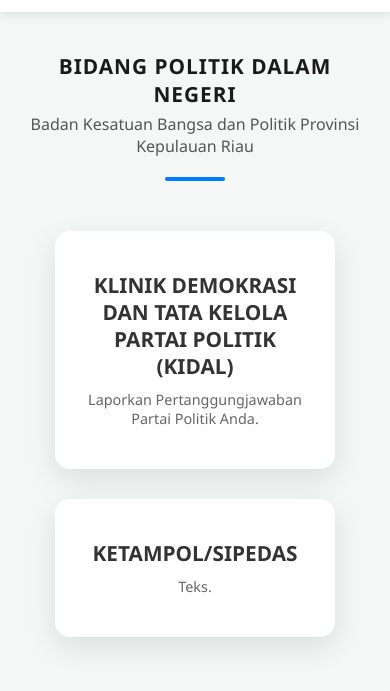
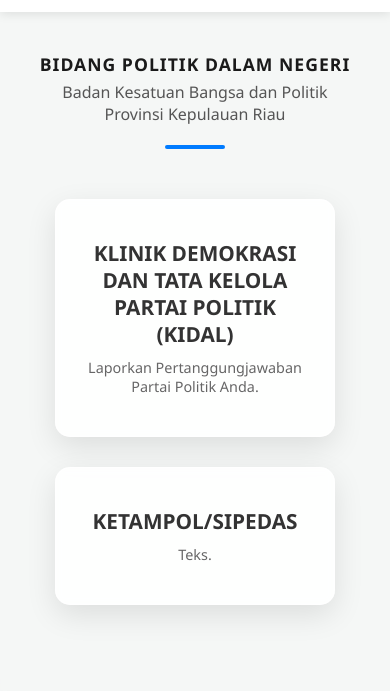
Before and after one commit to bidpoldagrikepri/poldagri-kepri, a plain HTML site: page index.html in a window 390 px wide. Shown: the part 68-759 px from the top of the page. Drawn offline with Linux system fonts and the light colour scheme.

Commit message:
index.html

```diff
--- a/index.html
+++ b/index.html
@@ -53,7 +53,7 @@
         }
 
         .hero-text h1 {
-            font-size: 1.4rem;
+            font-size: 1.8rem;
             color: #1a1a1a;
             text-transform: uppercase;
             letter-spacing: 1px;
@@ -178,7 +178,7 @@
         width: 50px;
     }
     .hero-text h1 {
-        font-size: 1.3rem;
+        font-size: 1.1rem;
     }
     .hero-text h2 {
         font-size: 1rem;
@@ -214,7 +214,8 @@
 
     <section class="hero-text">
         <h1>Bidang Politik Dalam Negeri</h1>
-        <h2>Badan Kesatuan Bangsa dan Politik Provinsi Kepulauan Riau</h2>
+        <h2>Badan Kesatuan Bangsa dan Politik<h2>
+        <h2>Provinsi Kepulauan Riau</h2>
         <div class="divider"></div>
     </section>
 
```
